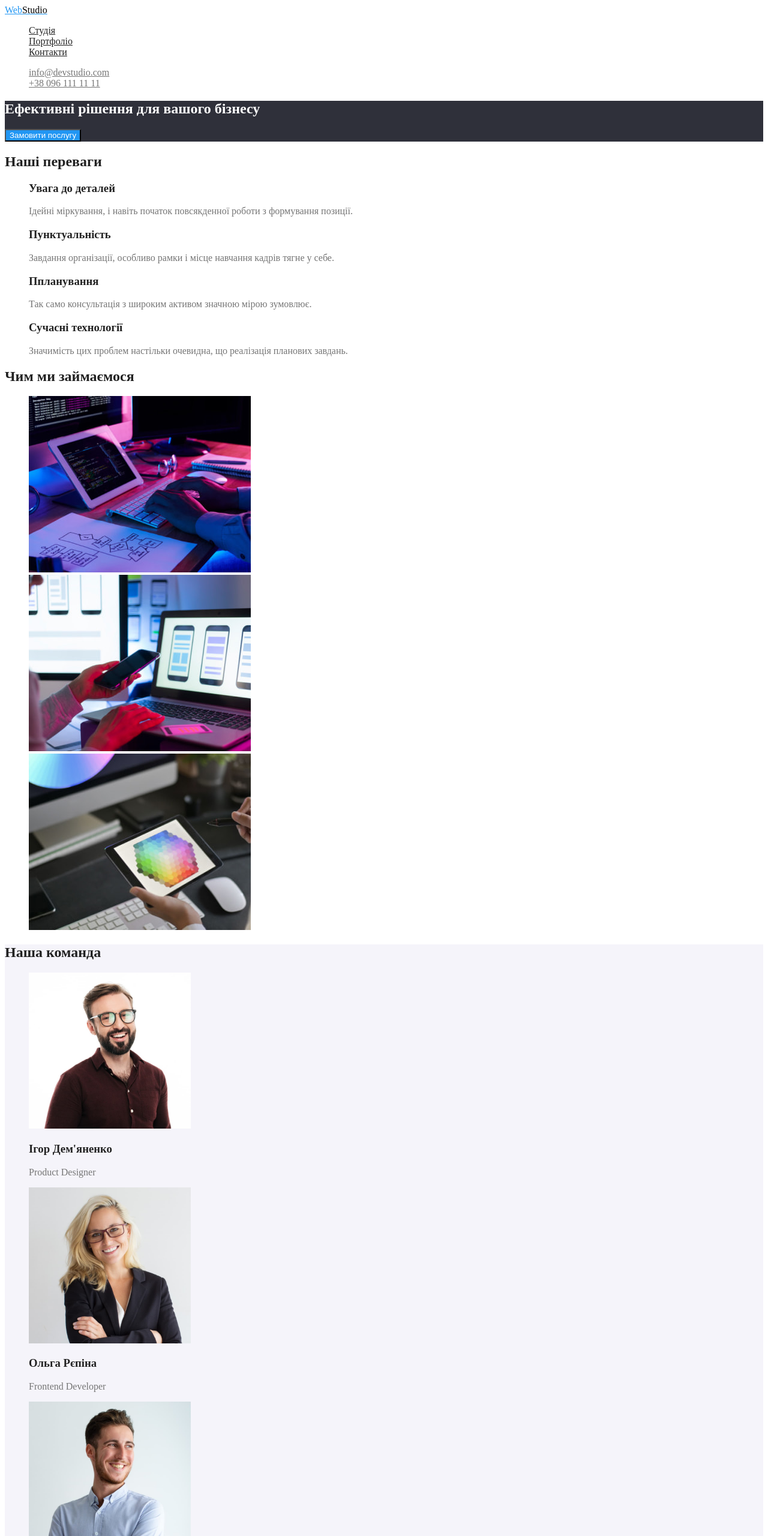
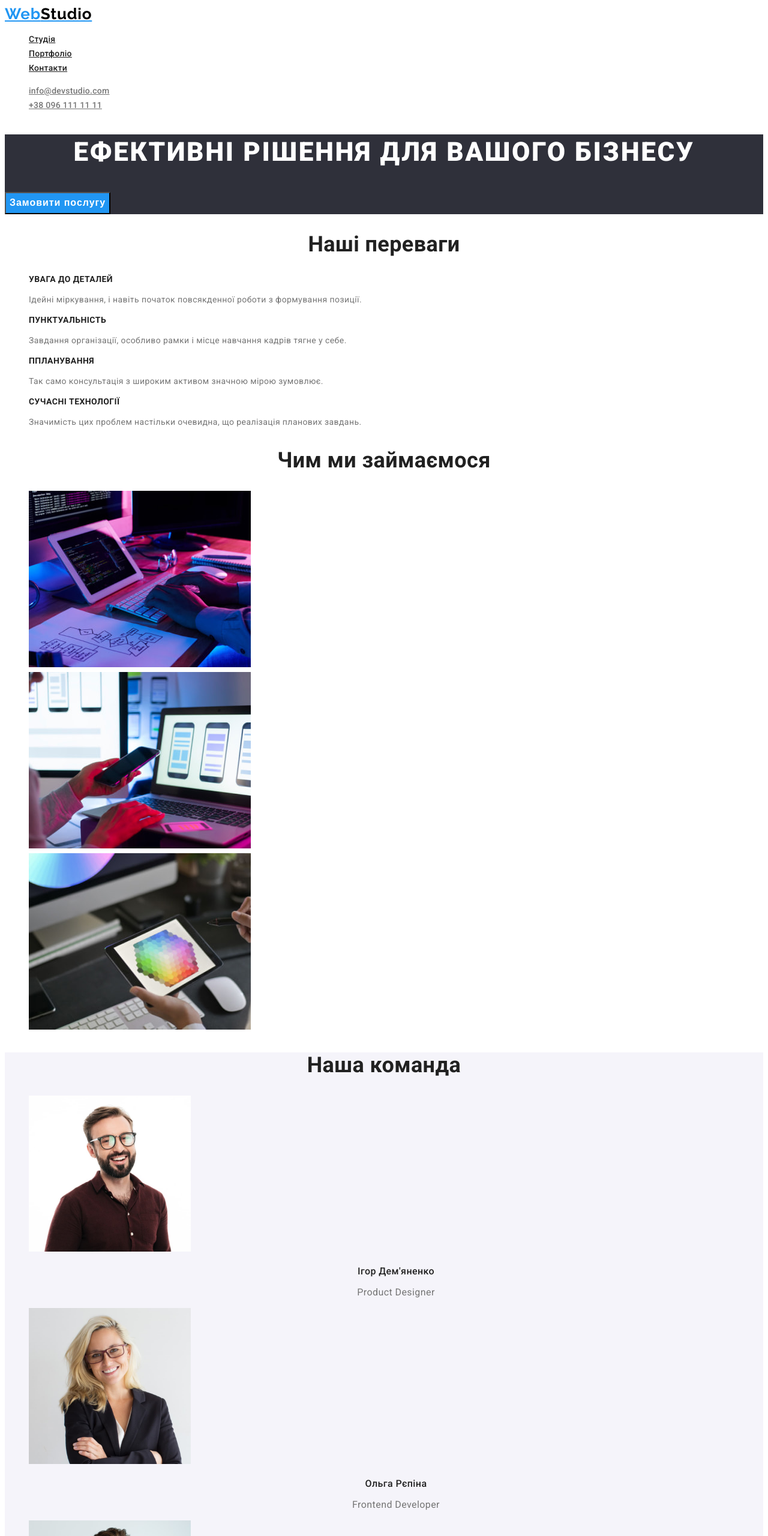
Before and after one commit to Volodymyr-Mospan/goit-markup-hw-02, a plain HTML site: page index.html in a window 1280 px wide. Shown: the top 2560 px of the page at 60% size. Drawn offline with Linux system fonts and the light colour scheme.

Commit message:
Adds text markup to the end of pages
Adds text markup to the end of pages

```diff
--- a/css/styles.css
+++ b/css/styles.css
@@ -25,24 +25,40 @@
 body {
   background-color: var(--primary-bg-color);
   color: var(--primary-text-color);
+  font-family: 'Roboto', sans-serif;
+  font-size: 14px;
+  line-height: 1.71;
+  letter-spacing: 0.03em;
+}
+
+/* Зброс списків */
+
+.list {
+  list-style: none;
 }
 
 /* Лого в шапці */
-.logo-head {
+
+.logo {
   color: var(--accent-color);
+  font-family: 'Raleway', sans-serif;
+  font-weight: 700;
+  font-size: 26px;
+  line-height: 1.19;
+  letter-spacing: 0.03em;
 }
 .logo-part-head {
   color: #000000;
 }
 
-/* Зброс списків */
-.list {
-  list-style: none;
-}
+/* Навігація */
 
-/* Навігація */
 .style-nav a {
   color: var(--title-text-color);
+  font-weight: 500;
+  font-size: 14px;
+  line-height: 1.14;
+  letter-spacing: 0.02em;
 }
 .style-nav a:hover,
 .style-nav a:focus {
@@ -50,8 +66,13 @@ body {
 }
 
 /* Комунікаційні посилання */
+
 .com-link a {
   color: var(--primary-text-color);
+  font-weight: 500;
+  font-size: 14px;
+  line-height: 1.14;
+  letter-spacing: 0.02em;
 }
 .com-link a:hover,
 .com-link a:focus {
@@ -59,60 +80,116 @@ body {
 }
 
 /* Герой */
+
 .hero {
   background-color: var(--third-bg-color);
 }
 .hero-title {
   color: var(--primary-bg-color);
+  font-weight: 900;
+  font-size: 44px;
+  line-height: 1.36;
+  text-align: center;
+  letter-spacing: 0.06em;
+  text-transform: uppercase;
 }
-.button.hero {
+.hero.button {
   color: var(--primary-bg-color);
   background-color: var(--accent-color);
+  font-weight: 700;
+  font-size: 16px;
+  line-height: 1.88;
+  align-items: center;
+  text-align: center;
+  letter-spacing: 0.06em;
 }
 
-/* Заголовки, Піідзаголовки */
-.title,
-.subtitle {
+/* Заголовки */
+
+.title {
   color: var(--title-text-color);
+  font-size: 36px;
+  line-height: 1.17;
+  text-align: center;
+}
+
+/* Наші переваги / Особливості */
+
+.features-subtitle {
+  color: var(--title-text-color);
+  font-size: 14px;
+  line-height: 1.14;
+  text-transform: uppercase;
 }
 
 /* Наша команда */
+
 .team {
   background-color: #f5f4fa;
 }
+.team-subtitle {
+  color: var(--title-text-color);
+  font-weight: 500;
+  font-size: 16px;
+  line-height: 1.19;
+  text-align: center;
+}
+.team p {
+  font-size: 16px;
+  line-height: 1.19;
+  text-align: center;
+}
 
 /* Footer */
-.footer {
+
+footer {
   background-color: var(--third-bg-color);
 }
 
 /* Лого в підвалі */
-.logo-foot {
-  color: var(--accent-color);
-}
+
 .logo-part-foot {
   color: var(--primary-bg-color);
 }
 
 /* Адреса */
+
 .add-phys {
   color: var(--primary-bg-color);
   background-color: var(--third-bg-color);
+  font-style: normal;
 }
 .add-link {
   color: var(--third-text-color);
+  font-style: normal;
 }
 
 /* Портфоліо */
 
 /* Фільтр */
+
 .button {
   color: var(--accent-color);
   background-color: var(--second-bg-color);
+  font-weight: 500;
+  font-size: 16px;
+  line-height: 1.62;
+  text-align: center;
 }
-
 .button:hover,
 .button:focus {
   color: var(--primary-bg-color);
   background-color: var(--accent-color);
 }
+
+.portfolio-subtitle {
+  color: var(--title-text-color);
+  font-size: 18px;
+  line-height: 2;
+  letter-spacing: 0.06em;
+}
+.portfolio p {
+  font-weight: 400;
+  font-size: 16px;
+  line-height: 1.88;
+}
--- a/index.html
+++ b/index.html
@@ -5,12 +5,18 @@
     <meta http-equiv="X-UA-Compatible" content="IE=edge" />
     <meta name="viewport" content="width=device-width, initial-scale=1.0" />
     <title>Студія</title>
+    <link rel="preconnect" href="https://fonts.googleapis.com" />
+    <link rel="preconnect" href="https://fonts.gstatic.com" crossorigin />
+    <link
+      href="https://fonts.googleapis.com/css2?family=Raleway:wght@700&family=Roboto:wght@400;500;700;900&display=swap"
+      rel="stylesheet"
+    />
     <link rel="stylesheet" href="./css/styles.css" />
   </head>
   <body>
     <header>
       <nav>
-        <a href="./index.html" lang="en" class="logo-head"
+        <a href="./index.html" lang="en" class="logo"
           >Web<snap class="logo-part-head">Studio</snap></a
         >
 
@@ -41,28 +47,28 @@
       <!-- Герой/основний банер -->
       <section class="hero">
         <h1 class="hero-title">Ефективні рішення для вашого бізнесу</h1>
-        <button type="button" class="button hero">Замовити послугу</button>
+        <button type="button" class="hero button">Замовити послугу</button>
       </section>
 
-      <!-- Наші переваги -->
-      <section class="section">
+      <!-- Наші переваги / Особливості -->
+      <section class="section features">
         <h2 class="title">Наші переваги</h2>
 
         <ul class="list">
           <li>
-            <h3 class="subtitle">Увага до деталей</h3>
+            <h3 class="features-subtitle">Увага до деталей</h3>
             <p>Ідейні міркування, і навіть початок повсякденної роботи з формування позиції.</p>
           </li>
           <li>
-            <h3 class="subtitle">Пунктуальність</h3>
+            <h3 class="features-subtitle">Пунктуальність</h3>
             <p>Завдання організації, особливо рамки і місце навчання кадрів тягне у себе.</p>
           </li>
           <li>
-            <h3 class="subtitle">Ппланування</h3>
+            <h3 class="features-subtitle">Ппланування</h3>
             <p>Так само консультація з широким активом значною мірою зумовлює.</p>
           </li>
           <li>
-            <h3 class="subtitle">Сучасні технології</h3>
+            <h3 class="features-subtitle">Сучасні технології</h3>
             <p>Значимість цих проблем настільки очевидна, що реалізація планових завдань.</p>
           </li>
         </ul>
@@ -90,22 +96,22 @@
         <ul class="list">
           <li>
             <img src="./images/img-igor-dem.jpg" alt="Фото Ігоря Дем'яненка" width="270" />
-            <h3 class="subtitle">Ігор Дем'яненко</h3>
+            <h3 class="team-subtitle">Ігор Дем'яненко</h3>
             <p lang="en">Product Designer</p>
           </li>
           <li>
             <img src="./images/img-olga-repina.jpg" alt="Фото Ольги Рєпіної" width="270" />
-            <h3 class="subtitle">Ольга Рєпіна</h3>
+            <h3 class="team-subtitle">Ольга Рєпіна</h3>
             <p lang="en">Frontend Developer</p>
           </li>
           <li>
             <img src="./images/img-mykola-tarasov.jpg" alt="Фото Миколи Тарасова" width="270" />
-            <h3 class="subtitle">Микола Тарасов</h3>
+            <h3 class="team-subtitle">Микола Тарасов</h3>
             <p lang="en">Marketing</p>
           </li>
           <li>
             <img src="./images/img-myhailo-ermakov.jpg" alt="Фото Михайла Єрмакова" width="270" />
-            <h3 class="subtitle">Михайло Єрмаков</h3>
+            <h3 class="team-subtitle">Михайло Єрмаков</h3>
             <p lang="en">UI Designer</p>
           </li>
         </ul>
@@ -114,7 +120,7 @@
 
     <!-- Підвал -->
     <footer class="footer">
-      <a href="./index.html" lang="en" class="logo-foot"
+      <a href="./index.html" lang="en" class="logo"
         >Web<snap class="logo-part-foot">Studio</snap></a
       >
       <address class="add">
```
Also changed, not shown: portfolio.html (+17 -11 lines).
